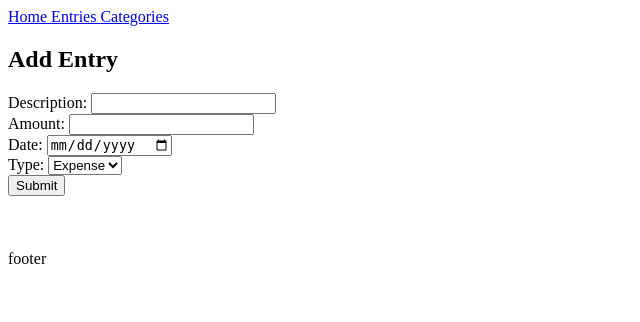
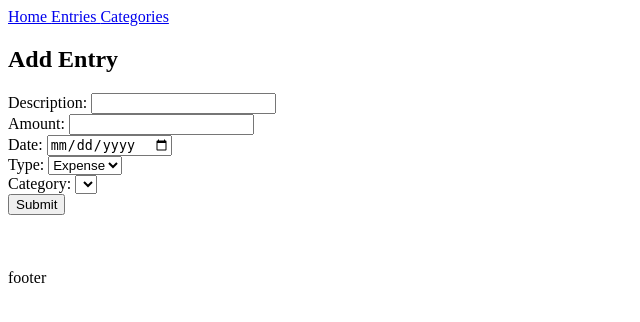
Before and after one commit to jmbehlmann/budget-track, a Flask app: template app/templates/entries/add.html in a window 1280 px wide. Shown: the top 322 px of the page, without its empty margins (0-640 px from the left). Run offline with Flask 3, Linux system fonts and the light colour scheme; the template is opened without the code that fills it, so the values that code supplies are empty.

Commit message:
add categories to entry

```diff
--- a/app/schema.sql
+++ b/app/schema.sql
@@ -1,7 +1,7 @@
-CREATE TABLE IF NOT EXISTS entry (
-    id INTEGER PRIMARY KEY AUTOINCREMENT,
-    description TEXT NOT NULL,
-    amount REAL NOT NULL,
-    entry_type TEXT NOT NULL,
-    month TEXT NOT NULL
-);
+-- CREATE TABLE IF NOT EXISTS entry (
+--     id INTEGER PRIMARY KEY AUTOINCREMENT,
+--     description TEXT NOT NULL,
+--     amount REAL NOT NULL,
+--     entry_type TEXT NOT NULL,
+--     month TEXT NOT NULL
+-- );
--- a/app/templates/entries/add.html
+++ b/app/templates/entries/add.html
@@ -24,6 +24,14 @@
       </select>
     </div>
     <div>
+      <label for="category">Category:</label>
+      <select id="category" name="category">
+        {% for category in categories %}
+          <option value="{{ category.id }}">{{ category.name }}</option>
+        {% endfor %}
+      </select>
+    </div>
+    <div>
       <button type="submit">Submit</button>
     </div>
   </form>
--- a/app/templates/entries/index.html
+++ b/app/templates/entries/index.html
@@ -11,6 +11,7 @@
                 <span>
                   {{ entry.description }}:
                   ${{ entry.amount }}
+                  {{ entry.category.name }}
                   ({{ entry.entry_type }})
                   {{ entry.date}}
                   <a href="{{ url_for('routes.edit_entry', entry_id=entry.id) }}">Edit</a>
```
Also changed, not shown: app/routes.py (+6 -2 lines).
